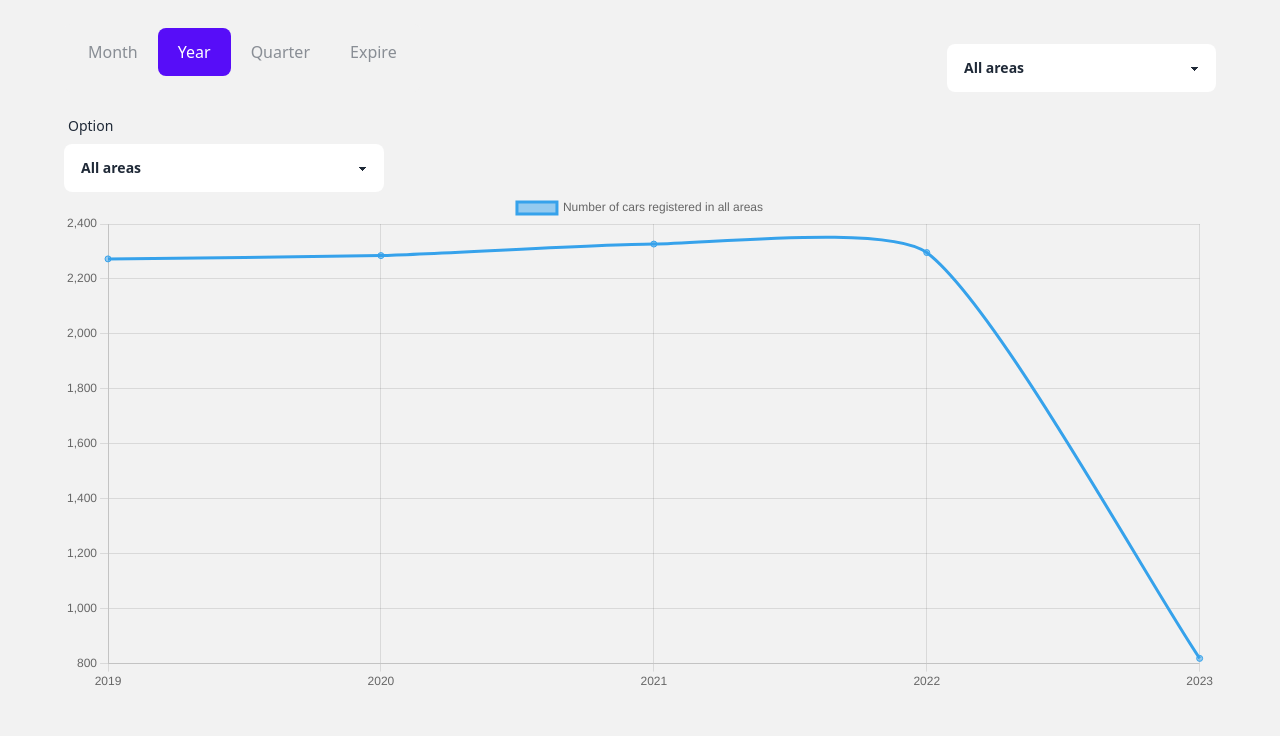
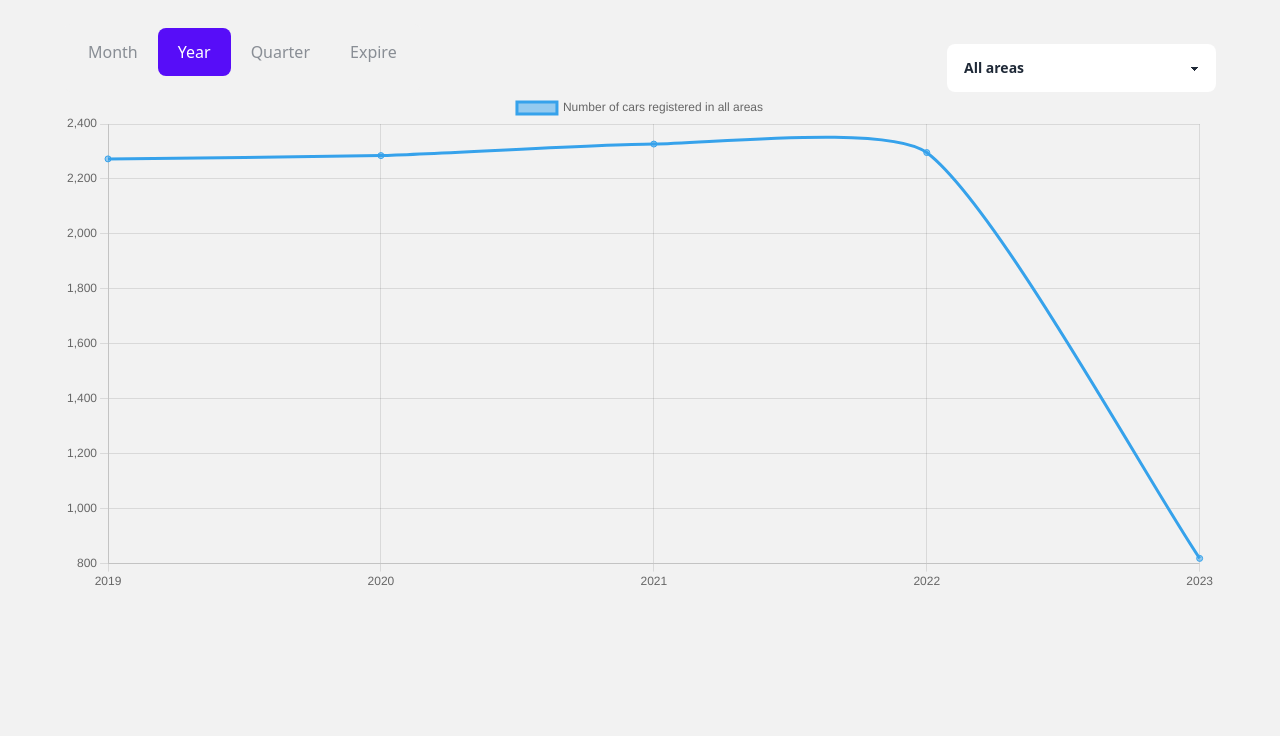
Before and after one commit to 21020673/djangoProject, a Django app: page /report/year/ in a window 1280 px wide. Shown: the part 64-800 px from the top of the page. Run offline with Django 3.2, Linux system fonts and the light colour scheme; a user stored in the database is signed in; data comes from the database, SQL or seed files in the repository; some libraries are stand-ins or nearby versions.

Commit message:
bug fixing

```diff
--- a/templates/layout.html
+++ b/templates/layout.html
@@ -68,12 +68,6 @@
                                     </label>
                                     <ul tabindex="0"
                                         class="menu menu-compact dropdown-content mt-3 p-2 shadow bg-base-100 rounded-box w-44">
-{#                                        <li class="border-b border-base-200 text-sm px-4 py-2">#}
-{#                                            Dark mode#}
-{#                                            <input type="checkbox" id="dark-mode"#}
-{#                                                   class="toggle absolute right-2 bottom-2"#}
-{#                                                   onchange="darken()"/>#}
-{#                                        </li>#}
                                         {% if perms.UserManagement.add_user %}
                                             <li><a href="{% url 'register' %}">Register User</a></li>
                                         {% endif %}
--- a/templates/register.html
+++ b/templates/register.html
@@ -9,5 +9,4 @@
     {#    <h2>Register here</h2>#}
     {% crispy form %}
 
-
 {% endblock %}
--- a/templates/report.html
+++ b/templates/report.html
@@ -24,27 +24,6 @@
                 {#                <label class="label">#}
                 {#                    <span class="label-text">Option</span>#}
                 {#                </label>#}
-                <select class="select w-full max-w-xs" name="select" onchange="this.form.submit()">
-                    <option value="default">All areas</option>
-                    <option disabled>City</option>
-                    {% for city in cities %}
-                        <option value="{{ city }}">{{ city }}</option>
-                    {% endfor %}
-                    <option disabled>Register Center</option>
-                    {% for center in register_centers %}
-                        <option value="{{ center }}">Trung tâm {{ center }}</option>
-                    {% endfor %}
-                </select>
-            </div>
-        </form>
-    </div>
-
-    <div class="h-2/3 pt-4">
-    <form method="get">
-        <div class="form-control max-w-xs">
-            <label class="label">
-                <span class="label-text">Option</span>
-            </label>
             <select class="select w-full max-w-xs" name="select" onchange="this.form.submit()"
                     {% if not perms.UserManagement.add_user %}disabled{% endif %}>
                 <option value="default">All areas</option>
@@ -57,13 +36,14 @@
                     <option value="{{ center }}">Trung tâm {{ center }}</option>
                 {% endfor %}
             </select>
-        </div>
-    </form>
+            </div>
+        </form>
+    </div>
+
     <div class="h-2/3">
         <canvas id="myChart"></canvas>
     </div>
     {% block graph %}{% endblock %}
-    </div>
     <script>
         let select = document.querySelector('select');
         select.value = "{{ select }}";
```
Also changed, not shown: templates/register_data.html (+6 -6 lines).
